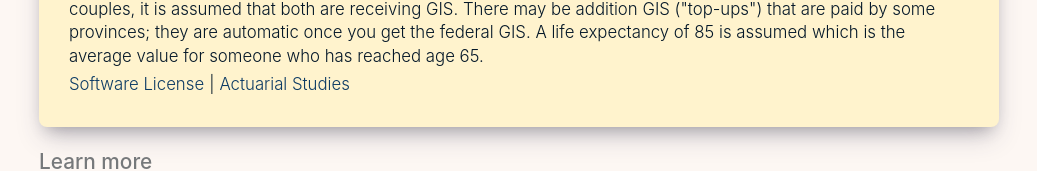
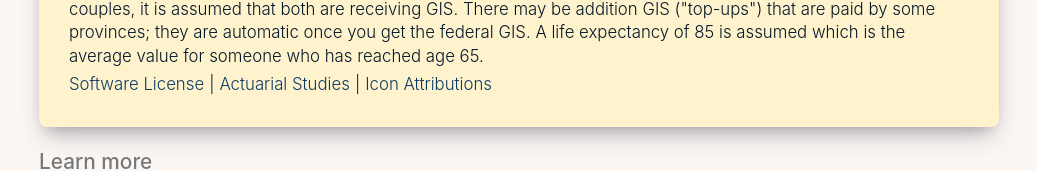
Before and after one commit to danielabar/can-rrsp-cashout, a React (Create React App) app: page / in a window 1280 px wide. Shown: the part 1221-1392 px from the top of the page, without its empty margins (121-1158 px from the left). Built offline with nearby package versions, Linux system fonts and the light colour scheme.

Commit message:
[#54] add link to icon attributions

```diff
--- a/src/components/disclaimer/disclaimer.js
+++ b/src/components/disclaimer/disclaimer.js
@@ -35,6 +35,13 @@ function Disclaimer() {
         >
           Actuarial Studies
         </a>
+        <span className="disclaimer--link-sep">|</span>
+        <a
+          className="disclaimer--link"
+          href="https://github.com/danielabar/can-rrsp-cashout/blob/master/icon-attributions.md"
+        >
+          Icon Attributions
+        </a>
       </p>
     </section>
   );
```
